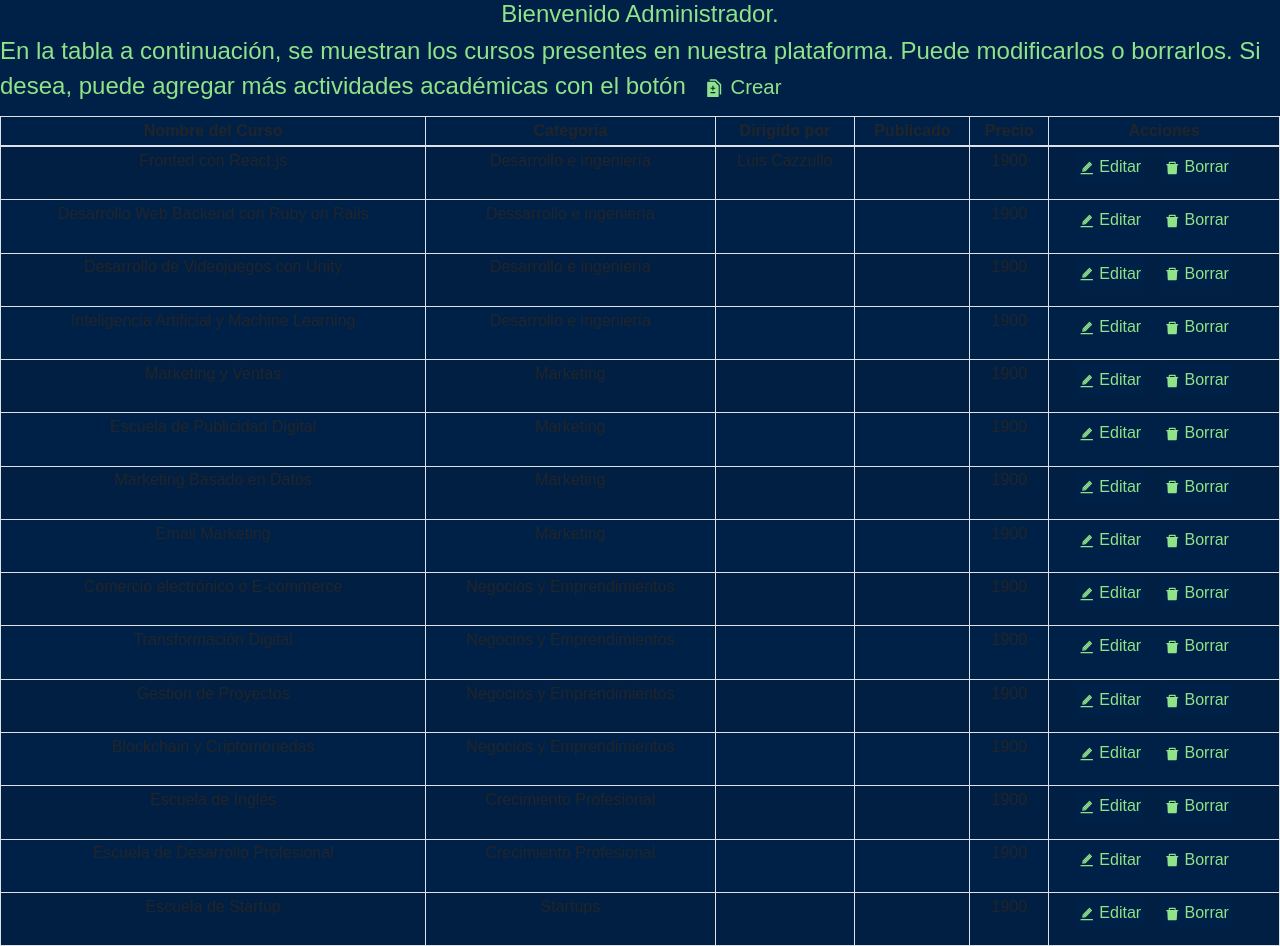
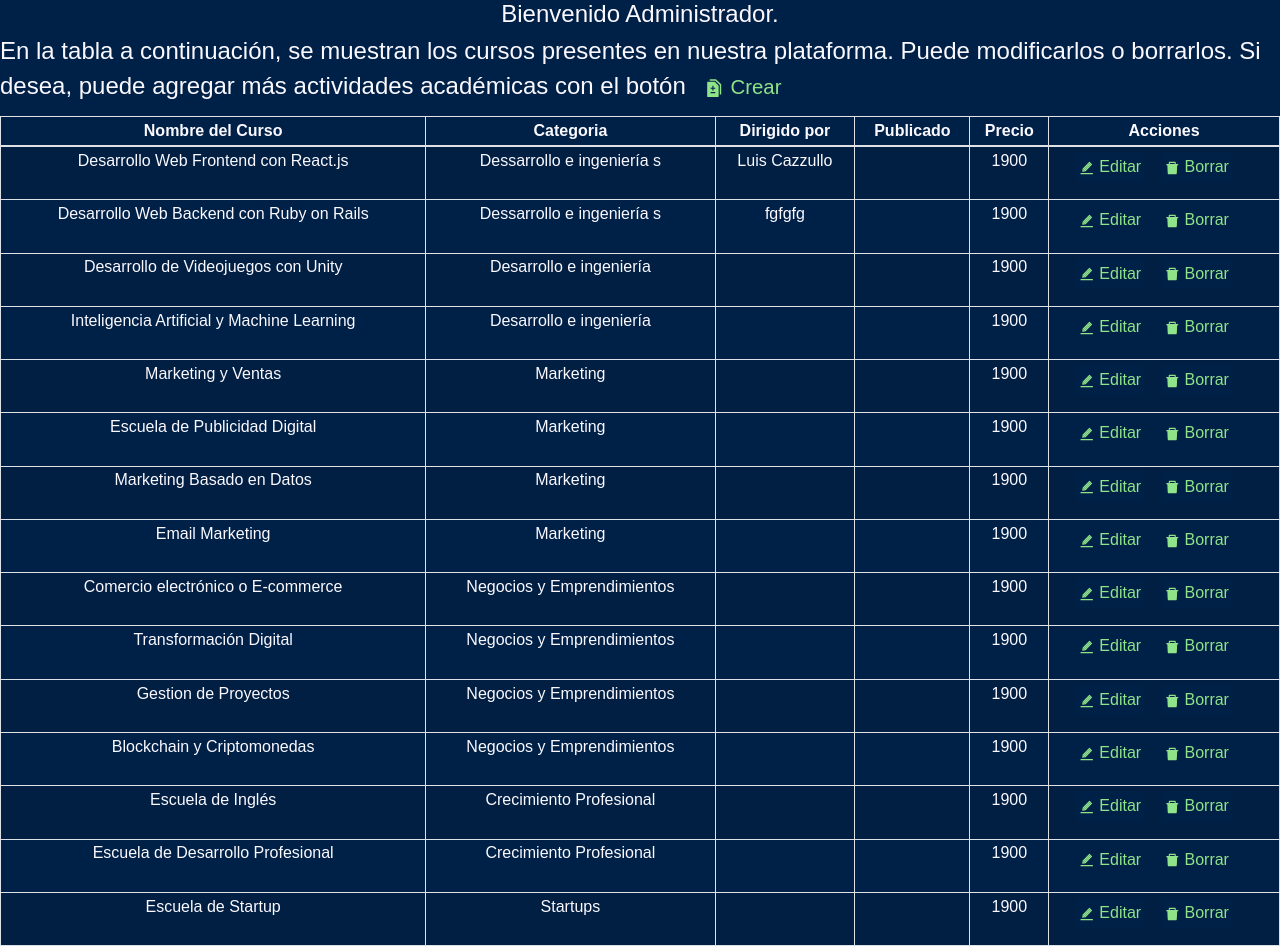
Before and after one commit to dfernandezfb/Final-Proyect, a React (Create React App) app: page /adminpage in a window 1280 px wide. Built offline with nearby package versions, Linux system fonts and the light colour scheme; data requests are answered from the project's data file.

Commit message:
add files

```diff
--- a/db/db.json
+++ b/db/db.json
@@ -1,19 +1,19 @@
 {
   "courses": [
     {
-      "id": 1,
-      "category": "Desarrollo e ingeniería",
-      "directedBy": "Luis Cazzullo",
-      "description": "Aprende a desarrollar aplicaciones web, móviles y de escritorio con React.js. La librería JavaScript más popular en el mercado",
-      "displayed": true,
-      "price": 1900,
-      "name": "Fronted con React.js",
-      "DirectedBy": "Luis Cazzullo"
-    },
+    "id": 1,
+    "category": "Dessarrollo e ingeniería s",
+    "directedBy": "Luis Cazzullo",
+    "description": "Ruby on Rails es una tecnología que le permite a los desarrolladores crear aplicaciones web de forma rápida y efectiva.",
+    "displayed": false,
+    "price": "1900",
+    "name": "Desarrollo Web Frontend con React.js",
+    "DirectedBy": ""
+  },
     {
       "id": 2,
-      "category": "Dessarrollo e ingeniería ",
-      "directedBy": "",
+      "category": "Dessarrollo e ingeniería s",
+      "directedBy": "fgfgfg",
       "description": "Ruby on Rails es una tecnología que le permite a los desarrolladores crear aplicaciones web de forma rápida y efectiva.",
       "displayed": false,
       "price": "1900",
--- a/src/components/Course.js
+++ b/src/components/Course.js
@@ -28,11 +28,11 @@ const deleteCourse = async () => {
     return (
         <>
         <tr>
-            <td className="text-center">{name}</td>
-            <td className="text-center">{category}</td>
-            <td className="text-center">{directedBy}</td>
-            <td className="text-center">{displayed}</td>
-            <td className="text-center">{price}</td>
+            <td className="text-center dataC">{name}</td>
+            <td className="text-center dataC">{category}</td>
+            <td className="text-center dataC">{directedBy}</td>
+            <td className="text-center dataC">{displayed}</td>
+            <td className="text-center dataC">{price}</td>
             <td>
             <Button type="button" className="actionBtn mr-2" onClick={()=>redirectToEditCourse()}> <AiTwotoneEdit  /> Editar </Button>
             <Button type="button" className="actionBtn" onClick={()=>deleteCourse()}>  <AiFillDelete /> Borrar  </Button>
--- a/src/components/Modals/Courses.css
+++ b/src/components/Modals/Courses.css
@@ -14,7 +14,7 @@
     transform: translateY(20%);
 }
 .titlesform {
-    color: #8FE388;
+    color: #FBF9FF;
     font-size: 1.5em;
 }
 .btnForm {
@@ -55,3 +55,6 @@
     color: #8FE388;
     background: #040F0F;
 }
+.dataC {
+    color: #FBF9FF;
+}
--- a/src/components/Modals/EditCourse.js
+++ b/src/components/Modals/EditCourse.js
@@ -41,6 +41,7 @@ const handleOnSubmit = async e => {
 e.preventDefault();
 try{
   await clientAxios.put(`/courses/${idCourse}`, course);
+  history.push('/');
 } catch (error) {
 console.log(error.response)
 }
--- a/src/pages/AdminPage.js
+++ b/src/pages/AdminPage.js
@@ -36,12 +36,12 @@ const AdminPage = () => {
         <Table striped bordered hover size="sm">
   <thead>
     <tr>
-      <th className="text-center">Nombre del Curso</th>
-      <th className="text-center">Categoria</th>
-      <th className="text-center">Dirigido por</th>
-      <th className="text-center">Publicado</th>
-      <th className="text-center">Precio</th>
-      <th className="text-center">Acciones</th>
+      <th className="text-center dataC">Nombre del Curso</th>
+      <th className="text-center dataC">Categoria</th>
+      <th className="text-center dataC">Dirigido por</th>
+      <th className="text-center dataC">Publicado</th>
+      <th className="text-center dataC">Precio</th>
+      <th className="text-center dataC">Acciones</th>
     </tr>
   </thead>
   <tbody className="bodyEdit">
```
Also changed, not shown: src/components/Modals/ModalCourses.js (added, +18 -0 lines), src/components/Modals/UseModalCourses.js (added, +15 -0 lines).
